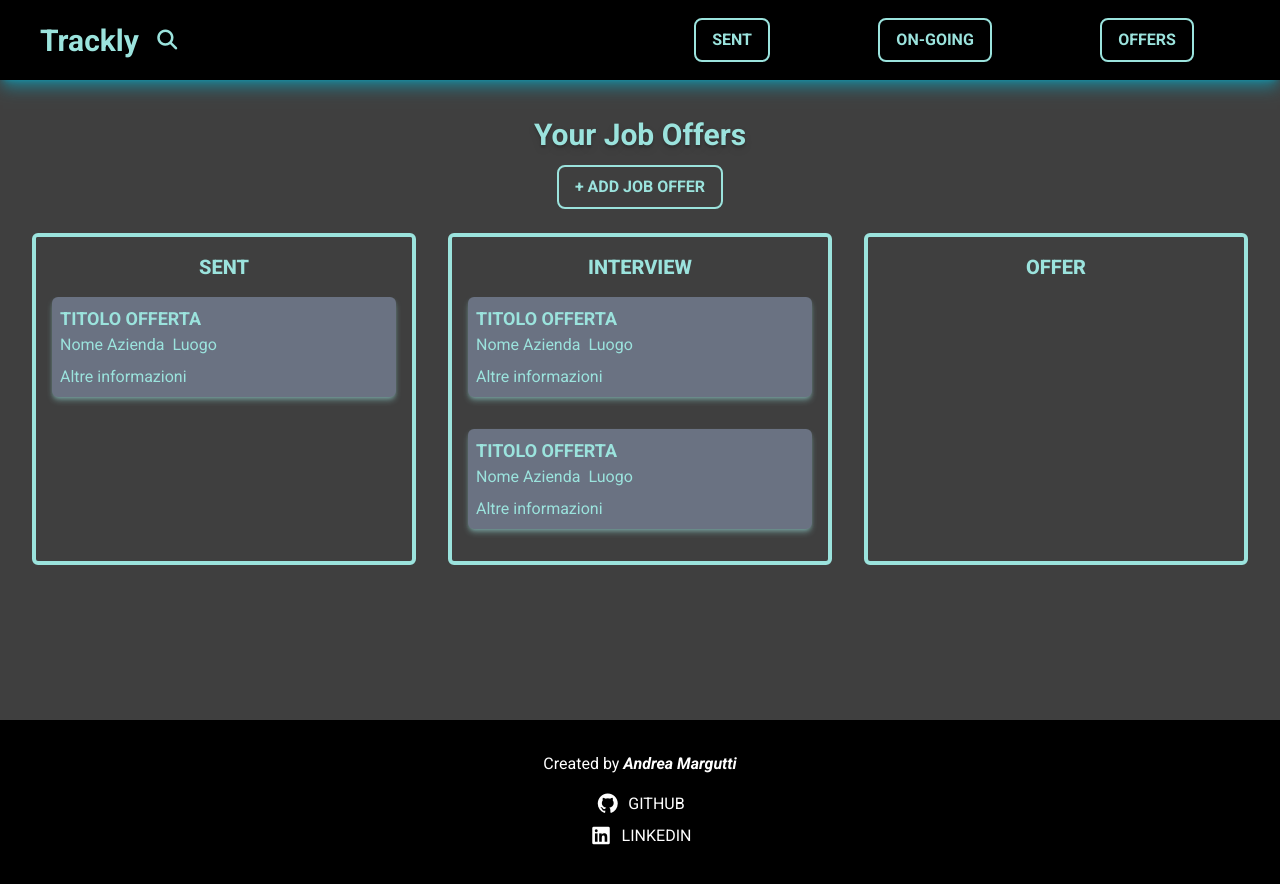
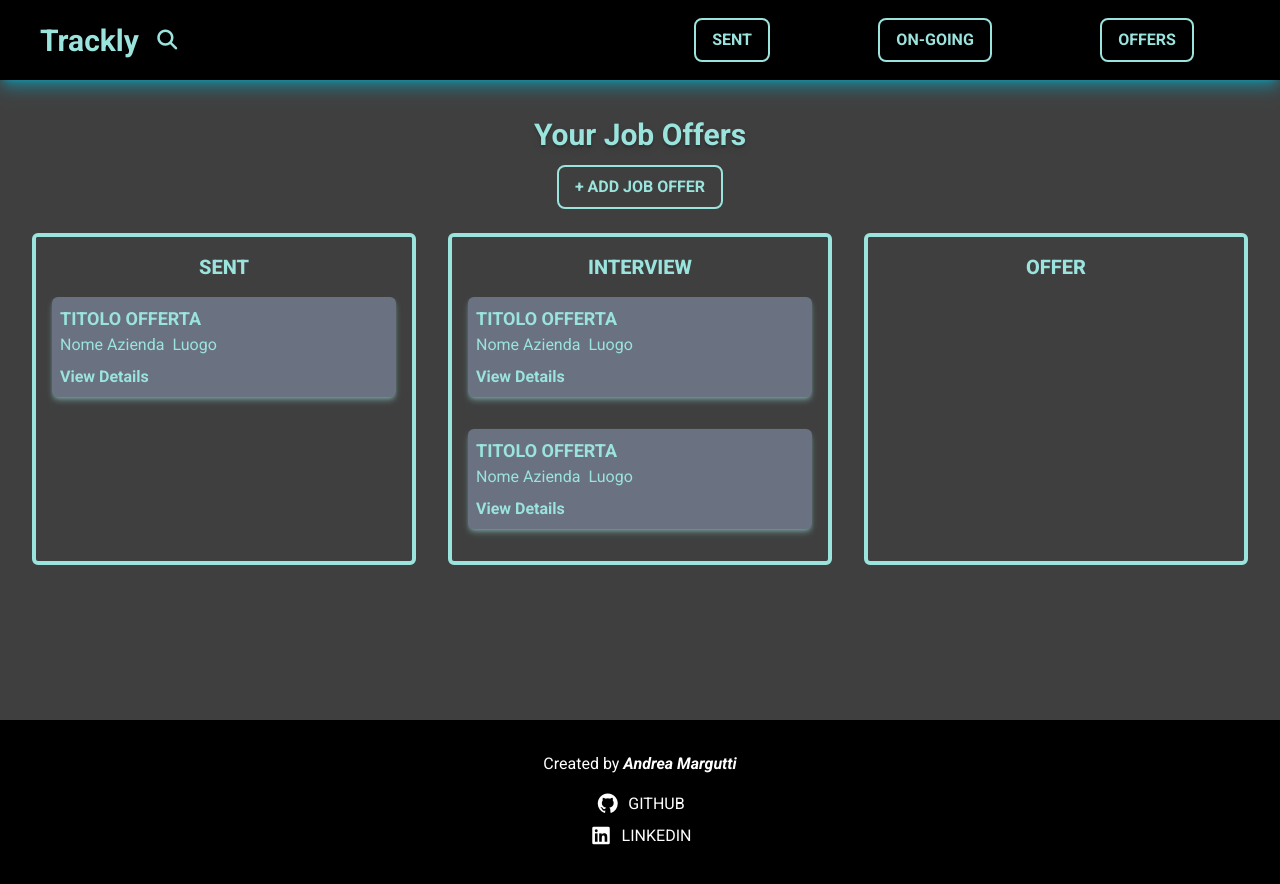
Before and after one commit to AndreaMargutti/job-tracker-react, a React (Vite) app: page / in a window 1280 px wide. Shown: the top 884 px of the page. Built offline with nearby package versions, Linux system fonts and the light colour scheme.

Commit message:
feat: enhance Button component with variant prop and update usage across App, JobTab, and Navbar components

```diff
--- a/src/App.tsx
+++ b/src/App.tsx
@@ -55,7 +55,12 @@ function App() {
       <main className="min-h-[80vh] bg-base-gray">
         <div className="text-center py-6">
           <Title title="Your Job Offers" />
-          <Button type="button" text="+ Add Job Offer" isSelected={false} />
+          <Button
+            type="button"
+            variant="primary"
+            text="+ Add Job Offer"
+            isSelected={false}
+          />
         </div>
         <section className="grid grid-cols-3 gap-8 px-8 pb-8">
           {sections()}
--- a/src/components/Button/Button.tsx
+++ b/src/components/Button/Button.tsx
@@ -1,9 +1,21 @@
 import type { ButtonProps } from "./ButtonProps";
 
-export default function Button({ text, isSelected, onSelect }: ButtonProps) {
+export default function Button({
+  text,
+  isSelected,
+  onSelect,
+  variant,
+}: ButtonProps) {
+  let primaryStyle;
+  if (variant === "primary") {
+    primaryStyle =
+      "border-2 rounded-lg py-2 px-4 font-bold uppercase hover:underline underline-offset-4 text-accent-azure";
+  } else if (variant === "secondary") {
+    primaryStyle =
+      "font-bold hover:underline underline-offset-4 text-accent-azure";
+  }
   const selectedStyle = () => {
     if (!isSelected) return "";
-
     return "bg-accent-azure text-base";
   };
 
@@ -11,7 +23,7 @@ export default function Button({ text, isSelected, onSelect }: ButtonProps) {
     <>
       <button
         onClick={onSelect}
-        className={`border-2 rounded-lg py-2 px-4 font-bold uppercase hover:underline underline-offset-4 text-accent-azure ${selectedStyle()}`}
+        className={`${primaryStyle} ${selectedStyle()}`}
       >
         {text}
       </button>
--- a/src/components/Button/ButtonProps.ts
+++ b/src/components/Button/ButtonProps.ts
@@ -1,5 +1,6 @@
 export type ButtonProps = {
   type: "button" | "link";
+  variant: "primary" | "secondary";
   text: string;
   isSelected?: boolean;
   onSelect?: () => void;
--- a/src/components/JobTab/JobTab.tsx
+++ b/src/components/JobTab/JobTab.tsx
@@ -1,3 +1,5 @@
+import Button from "../Button/Button";
+
 export default function JobTab() {
   return (
     <section className="p-4 pt-0">
@@ -7,7 +9,12 @@ export default function JobTab() {
           <h4>Nome Azienda</h4>
           <p>Luogo</p>
         </div>
-        <a href="#">Altre informazioni</a>
+        <Button
+          type="button"
+          text="View Details"
+          variant="secondary"
+          isSelected={false}
+        />
       </div>
     </section>
   );
--- a/src/components/Navbar/Navbar.tsx
+++ b/src/components/Navbar/Navbar.tsx
@@ -29,6 +29,7 @@ export default function Navbar() {
               key={button.id}
               text={button.text}
               type="button"
+              variant="primary"
               isSelected={selectedButtonId === button.id}
               onSelect={() => handleButtonSelect(button.id)}
             />
```
